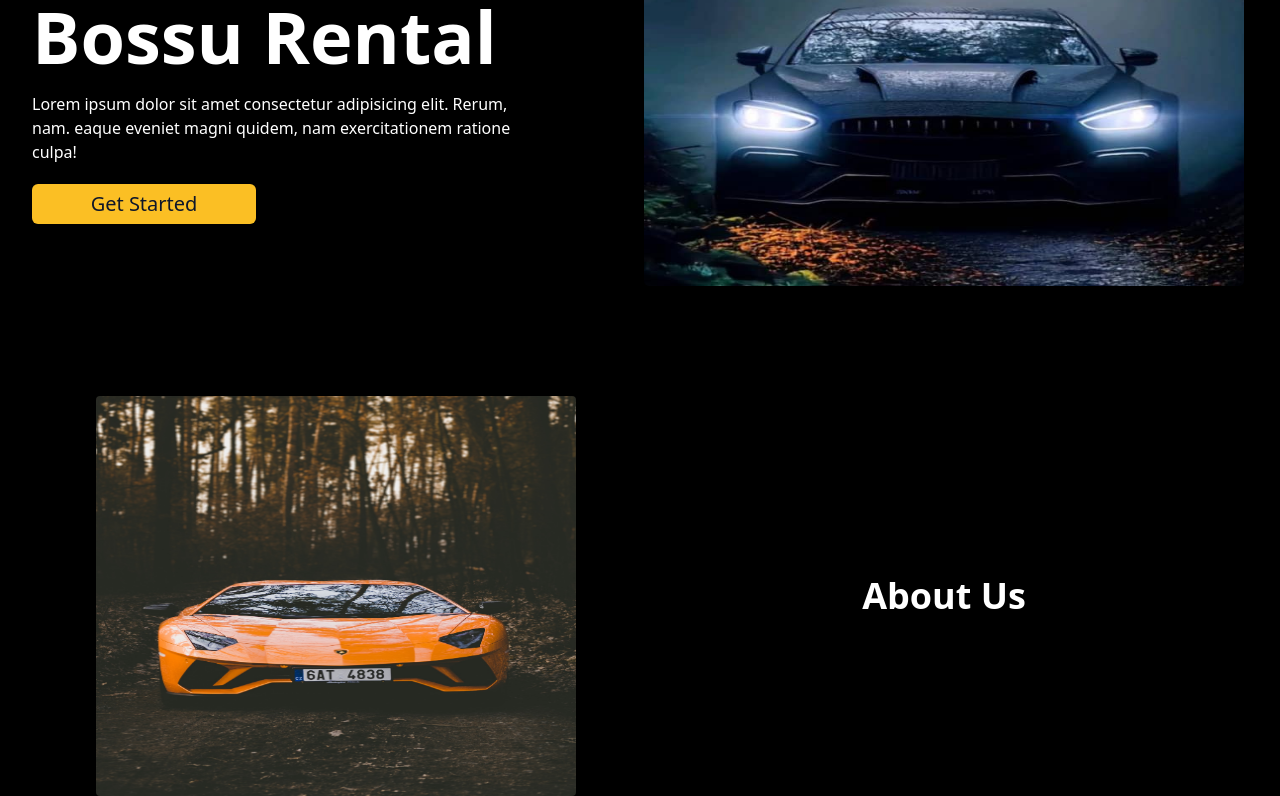
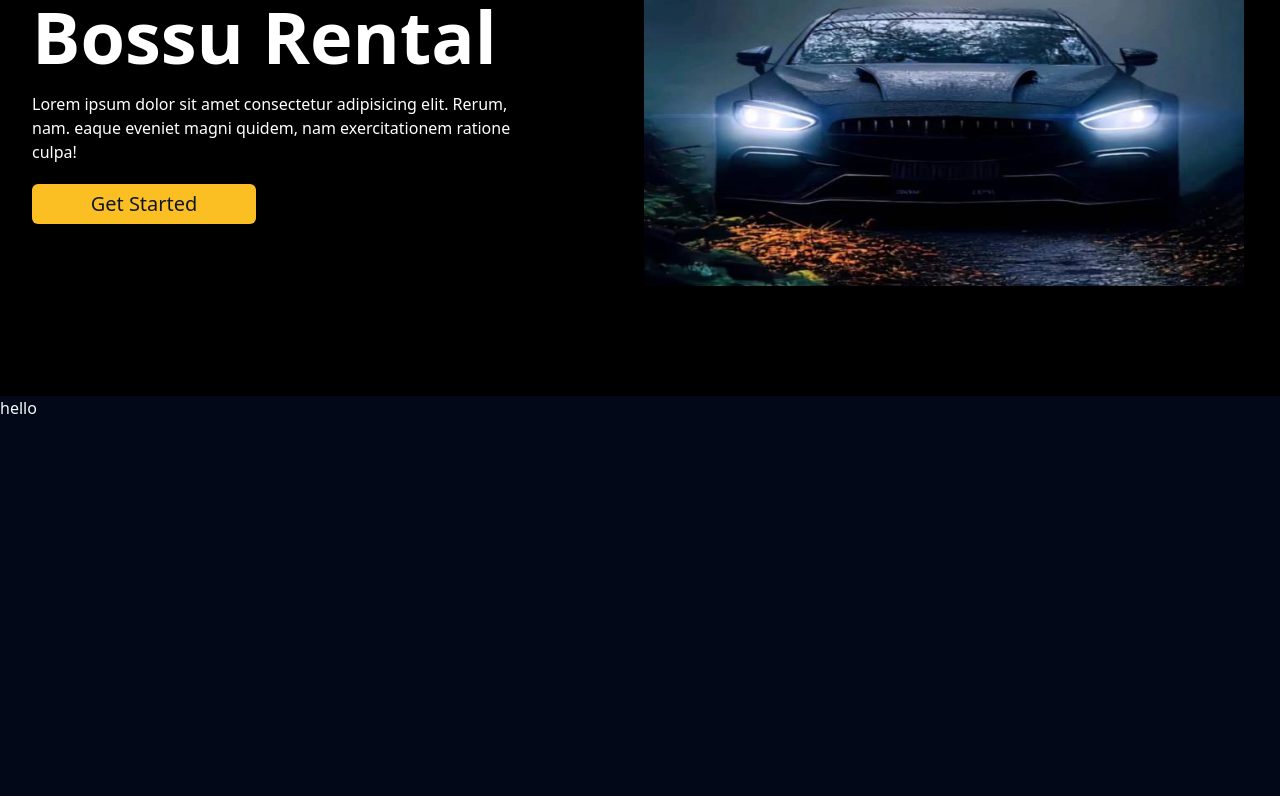
Before and after one commit to owusuvictorjnr/car-rentals, a Next.js app: page /about in a window 1280 px wide. Shown: the part 284-1080 px from the top of the page. After the commit the page ends 800 px from the top, so only its background shows below. Built offline with nearby package versions, Linux system fonts and the light colour scheme.

Commit message:
remove code

```diff
--- a/app/(root)/about/page.jsx
+++ b/app/(root)/about/page.jsx
@@ -1,31 +1,9 @@
 import React from 'react'
 import Image from 'next/image'
+import { Button } from '@/components/ui/button'
 
 const About = () => {
-  return (
-    <div className="dark:bg-black dark:text-white duration-300">
-      <div className="container">
-        <div className="grid grid-cols-1 sm:grid-cols-2 place-items-center">
-          <div className="">
-            <Image
-              src="/assets/car3.jpg"
-              alt="car 3"
-              height={1000}
-              width={1000}
-              className="h-[25rem] w-[30rem] rounded"
-            />
-          </div>
-          <div className="">
-            <div className="">
-              <h1 className="text-3xl sm:text-4xl font-bold capitalize">
-                about us
-              </h1>
-            </div>
-          </div>
-        </div>
-      </div>
-    </div>
-  )
+  return <div className="">hello</div>
 }
 
 export default About
```
